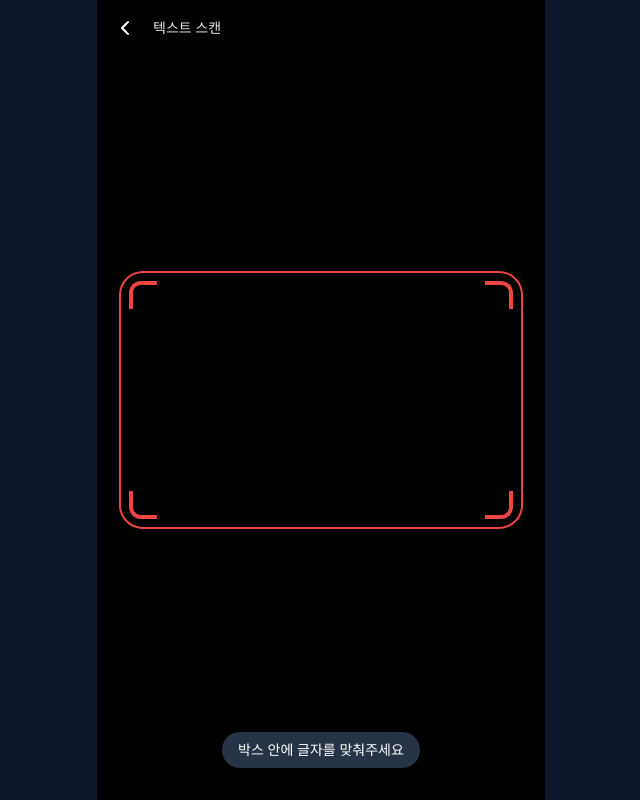
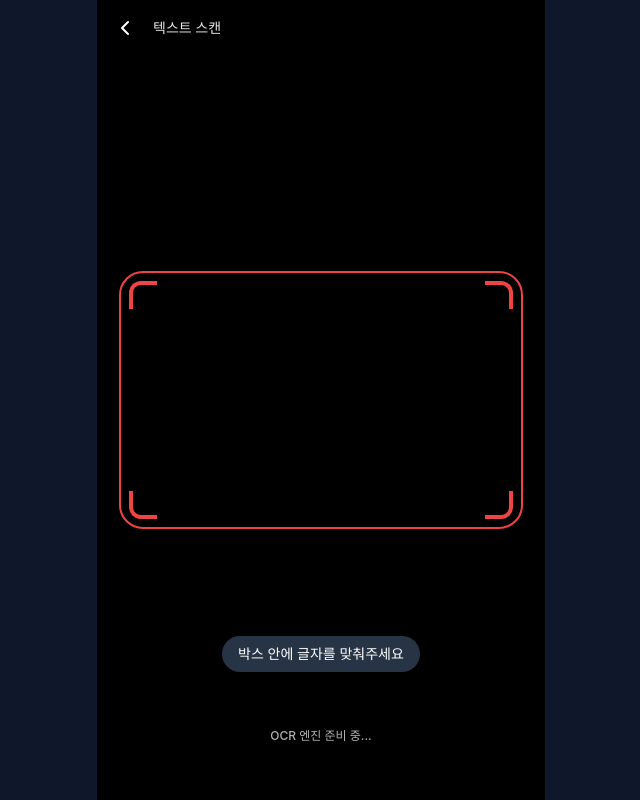
Before and after one commit to bung428/simple_read_text, a React (Vite) app: page / in a window 1280 px wide. Both pictures are taken after a click on the button "카메라 시작". Shown: the whole page, without its empty margins (319-959 px from the left). Built offline with nearby package versions, Linux system fonts and the light colour scheme; no server answers.

Commit message:
update flow

```diff
--- a/src/App.tsx
+++ b/src/App.tsx
@@ -14,7 +14,7 @@ export default function App() {
 
   const { start, stop } = useCamera(videoRef);
   // 스캐너(품질분석 + OCR worker)는 앱 생애주기 동안 한 번만 마운트
-  useScanner(videoRef, roiRef);
+  const { capture } = useScanner(videoRef, roiRef);
 
   // 카메라 스트림은 scanning ↔ result 사이에서 살아있어야 재스캔이 즉시 된다
   const cameraActive =
@@ -49,7 +49,12 @@ export default function App() {
   return (
     <div className="relative mx-auto h-full max-w-md overflow-hidden bg-black">
       {cameraActive ? (
-        <CameraView ref={roiRef} videoRef={videoRef} onClose={handleClose} />
+        <CameraView
+          ref={roiRef}
+          videoRef={videoRef}
+          onClose={handleClose}
+          onCapture={capture}
+        />
       ) : (
         <StartScreen onStart={handleStart} />
       )}
--- a/src/components/CameraView.tsx
+++ b/src/components/CameraView.tsx
@@ -6,22 +6,25 @@ import { FeedbackBanner } from "./FeedbackBanner";
 interface Props {
   videoRef: React.RefObject<HTMLVideoElement>;
   onClose: () => void;
+  onCapture: () => void;
 }
 
 /**
  * 풀스크린 카메라 프리뷰 + 신분증 스캔 앱 스타일의 중앙 ROI 프레임.
  * - 좌상단 앱바: 뒤로가기(카메라 끄기) 아이콘
- * - ROI 박스 테두리/모서리 색상: 안정권 초록 / 불안정 빨강
- * - 별도 게이지 UI 없음
+ * - ROI 테두리: 밝기·선명도 안정권이면 초록 / 불안정이면 빨강
+ * - 안정권(초록)일 때만 하단에 촬영 버튼 노출 (수동 촬영 후 OCR)
  */
 export const CameraView = forwardRef<HTMLDivElement, Props>(
-  ({ videoRef, onClose }, roiRef) => {
+  ({ videoRef, onClose, onCapture }, roiRef) => {
     const feedback = useAppStore((s) => s.feedback);
     const isProcessing = useAppStore((s) => s.isProcessing);
+    const ocrReady = useAppStore((s) => s.ocrReady);
 
     // 밝기·선명도 안정권이면 초록, 아니면 빨강
     const stable = feedback === "ready" || feedback === "found";
     const accent = stable ? "rgb(34 197 94)" : "rgb(239 68 68)";
+    const canCapture = stable && ocrReady && !isProcessing;
 
     return (
       <div className="relative h-full w-full overflow-hidden bg-black">
@@ -80,19 +83,34 @@ export const CameraView = forwardRef<HTMLDivElement, Props>(
                 style={{ borderColor: accent }}
               />
             ))}
-
-            {/* 인식 중 스캔 라인 */}
-            {isProcessing && (
-              <div className="absolute inset-x-3 top-0 h-1 overflow-hidden rounded-full">
-                <div className="h-full w-1/3 animate-[scan_1.1s_linear_infinite] bg-white/90" />
-              </div>
-            )}
           </div>
 
           {/* 박스 아래 안내 문구 */}
-          <div className="absolute inset-x-0 bottom-[calc(env(safe-area-inset-bottom)+2rem)] flex justify-center px-6">
+          <div className="absolute inset-x-0 bottom-[calc(env(safe-area-inset-bottom)+8rem)] flex justify-center px-6">
             <FeedbackBanner feedback={feedback} />
           </div>
+        </div>
+
+        {/* 하단 촬영 버튼 영역 */}
+        <div className="absolute inset-x-0 bottom-0 z-10 flex h-32 items-center justify-center bg-gradient-to-t from-black/70 to-transparent pb-[env(safe-area-inset-bottom)]">
+          {isProcessing ? (
+            <div className="flex flex-col items-center gap-2 text-white">
+              <span className="h-9 w-9 animate-spin rounded-full border-4 border-white/30 border-t-white" />
+              <span className="text-xs font-medium">인식 중...</span>
+            </div>
+          ) : canCapture ? (
+            <button
+              onClick={onCapture}
+              aria-label="촬영"
+              className="flex h-[72px] w-[72px] items-center justify-center rounded-full bg-white/20 ring-4 ring-white/70 active:scale-95"
+            >
+              <span className="h-14 w-14 rounded-full bg-white" />
+            </button>
+          ) : !ocrReady ? (
+            <span className="text-xs font-medium text-white/70">
+              OCR 엔진 준비 중...
+            </span>
+          ) : null}
         </div>
       </div>
     );
--- a/src/components/FeedbackBanner.tsx
+++ b/src/components/FeedbackBanner.tsx
@@ -5,9 +5,10 @@ const MESSAGES: Record<FeedbackKind, { text: string; tone: string }> = {
   "too-dark": { text: "너무 어두워요 · 밝은 곳에서 시도해주세요", tone: "bg-amber-600/90" },
   "too-bright": { text: "너무 밝아요 · 빛 반사를 피해주세요", tone: "bg-amber-600/90" },
   blur: { text: "초점을 맞춰주세요", tone: "bg-amber-600/90" },
-  ready: { text: "인식 중...", tone: "bg-sky-600/90" },
+  ready: { text: "준비됐어요 · 촬영 버튼을 눌러주세요", tone: "bg-emerald-600/90" },
   scanning: { text: "인식 중...", tone: "bg-sky-600/90" },
   found: { text: "텍스트를 읽었어요!", tone: "bg-emerald-600/90" },
+  fail: { text: "인식하지 못했어요 · 다시 촬영해주세요", tone: "bg-rose-600/90" },
 };
 
 export function FeedbackBanner({ feedback }: { feedback: FeedbackKind }) {
--- a/src/hooks/useScanner.ts
+++ b/src/hooks/useScanner.ts
@@ -1,21 +1,19 @@
-import { useEffect, useRef } from "react";
+import { useCallback, useEffect, useRef } from "react";
 import { useAppStore } from "../store";
 import { QualityAnalyzer } from "../utils/quality";
 import { parseResult } from "../utils/parser";
 import { mapRoiToVideo } from "../utils/roi";
-import {
-  CAPTURE_MIN_CHARS,
-  CAPTURE_MIN_CONFIDENCE,
-  OCR_LANG,
-} from "../config";
+import { CAPTURE_MIN_CHARS, OCR_LANG } from "../config";
 import type { FeedbackKind, OcrWorkerResponse, QualityResult } from "../types";
 
 // 품질 체크용 다운스케일 폭 (작게 -> 빠르고 저전력)
 const QUALITY_SAMPLE_W = 160;
 
 /**
- * 카메라 프레임을 주기적으로 샘플링하여 품질을 분석하고,
- * 좋은 프레임에서만 ROI를 잘라 OCR Worker로 보낸다.
+ * 카메라 프레임을 주기적으로 분석해 "촬영해도 좋은 상태"(밝기/선명도)를 판단한다.
+ * 실시간 OCR은 하지 않으며, 사용자가 촬영 버튼을 눌렀을 때만(capture) OCR을 수행한다.
+ *
+ * @returns capture - 현재 프레임의 ROI를 메모리로 캡처해 OCR을 실행하는 함수
  */
 export function useScanner(
   videoRef: React.RefObject<HTMLVideoElement | null>,
@@ -25,11 +23,13 @@ export function useScanner(
   const workerRef = useRef<Worker | null>(null);
   const qualityCanvasRef = useRef<HTMLCanvasElement | null>(null);
   const roiCanvasRef = useRef<HTMLCanvasElement | null>(null);
-  const lastOcrRef = useRef(0);
   const reqIdRef = useRef(0);
+  // 인식 실패 메시지를 잠깐 유지하기 위한 시각 (품질 루프가 즉시 덮어쓰지 않도록)
+  const failUntilRef = useRef(0);
+  // 실제 캡처 구현체를 담아 안정적인 콜백으로 노출
+  const captureImplRef = useRef<() => void>(() => {});
 
   useEffect(() => {
-    // 오프스크린 작업용 캔버스 준비
     qualityCanvasRef.current = document.createElement("canvas");
     roiCanvasRef.current = document.createElement("canvas");
 
@@ -59,21 +59,22 @@ export function useScanner(
           s.setProcessing(false);
           const { text, candidates } = parseResult(msg.text, msg.confidence);
           const meaningfulChars = (text.match(/[0-9A-Za-z가-힣]/g) ?? []).length;
-          // 충분히 신뢰할 만한 프레임이면 결과를 확정하고 결과화면으로 이동
-          if (
-            text &&
-            meaningfulChars >= CAPTURE_MIN_CHARS &&
-            msg.confidence >= CAPTURE_MIN_CONFIDENCE
-          ) {
+          // 사용자가 직접 촬영했으므로, 의미 있는 글자가 잡히면 바로 결과화면으로
+          if (text && meaningfulChars >= CAPTURE_MIN_CHARS) {
             s.setResult(text, candidates);
             s.setFeedback("found");
             s.setPhase("result");
+          } else {
+            // 인식 실패: 잠시 안내 후 다시 촬영 가능
+            failUntilRef.current = Date.now() + 1800;
+            s.setFeedback("fail");
           }
           break;
         }
         case "error":
           s.setProcessing(false);
-          // OCR 단건 실패는 치명적이지 않으므로 로그만
+          failUntilRef.current = Date.now() + 1800;
+          s.setFeedback("fail");
           console.warn("[OCR] error:", msg.message);
           break;
       }
@@ -81,7 +82,7 @@ export function useScanner(
 
     worker.postMessage({ type: "init", lang: OCR_LANG });
 
-    // --- 샘플링 루프 (setTimeout 재귀로 주기 동적 조정) ---
+    // --- 품질 분석 루프 (border 색상용. OCR은 절대 자동 실행하지 않음) ---
     let timer: number | undefined;
     let stopped = false;
 
@@ -90,34 +91,33 @@ export function useScanner(
       const s = useAppStore.getState();
       const interval = s.profile.sampleIntervalMs;
       try {
-        sampleFrame();
+        sampleQuality();
       } catch (err) {
         console.warn("[scanner] sample error", err);
       }
       timer = window.setTimeout(tick, interval);
     };
 
-    const sampleFrame = () => {
+    const sampleQuality = () => {
       const video = videoRef.current;
       const roiEl = roiRef.current;
       const s = useAppStore.getState();
       if (
         !video ||
         !roiEl ||
-        s.paused ||
         s.phase !== "scanning" ||
+        s.isProcessing ||
+        Date.now() < failUntilRef.current ||
         video.readyState < 2 ||
         video.videoWidth === 0
       ) {
         return;
       }
 
-      // 화면상의 ROI 박스 -> 원본 비디오 픽셀 좌표로 매핑
       const rect = mapRoiToVideo(video, roiEl);
       if (!rect) return;
       const { x: roiX, y: roiY, w: roiW, h: roiH } = rect;
 
-      // 1) 품질 분석용 다운스케일 (작게)
       const qCanvas = qualityCanvasRef.current!;
       const qW = QUALITY_SAMPLE_W;
       const qH = Math.max(1, Math.round(qW * (roiH / roiW)));
@@ -130,29 +130,33 @@ export function useScanner(
 
       const quality = analyzerRef.current.analyze(imgData.data, qW, qH);
       const feedback = decideFeedback(quality, s.profile.qualityThreshold);
+      s.setQuality(quality, feedback);
+    };
 
-      // found 상태는 유지(결과가 있으면), 그 외에는 품질 피드백 갱신
-      const hasResult = s.recognizedText.length > 0 || s.candidates.length > 0;
-      if (!(hasResult && feedback === "ready")) {
-        s.setQuality(quality, feedback);
-      } else {
-        s.setQuality(quality, s.feedback === "found" ? "found" : feedback);
+    // --- 촬영(수동 캡처) ---
+    const doCapture = () => {
+      const video = videoRef.current;
+      const roiEl = roiRef.current;
+      const s = useAppStore.getState();
+      if (
+        !video ||
+        !roiEl ||
+        !s.ocrReady ||
+        s.isProcessing ||
+        s.phase !== "scanning" ||
+        video.readyState < 2 ||
+        video.videoWidth === 0
+      ) {
+        return;
       }
 
-      // 2) OCR 실행 조건 판단
-      const cooldownPassed =
-        Date.now() - lastOcrRef.current > s.profile.ocrCooldownMs;
-      const shouldOcr =
-        s.ocrReady &&
-        !s.isProcessing &&
-        cooldownPassed &&
-        quality.qualityScore >= s.profile.qualityThreshold;
+      const rect = mapRoiToVideo(video, roiEl);
+      if (!rect) return;
+      const { x: roiX, y: roiY, w: roiW, h: roiH } = rect;
 
-      if (!shouldOcr) return;
-
-      // 3) ROI를 OCR 해상도로 잘라 ImageBitmap 생성
-      lastOcrRef.current = Date.now();
       s.setProcessing(true);
+      s.setFeedback("scanning");
+      failUntilRef.current = 0;
 
       const targetW = Math.min(s.profile.roiMaxWidth, roiW);
       const scale = targetW / roiW;
@@ -166,21 +170,15 @@ export function useScanner(
         s.setProcessing(false);
         return;
       }
-      rCtx.drawImage(
-        video,
-        roiX,
-        roiY,
-        roiW,
-        roiH,
-        0,
-        0,
-        targetW,
-        targetH
-      );
+      rCtx.drawImage(video, roiX, roiY, roiW, roiH, 0, 0, targetW, targetH);
 
       const id = ++reqIdRef.current;
       createImageBitmap(rCanvas)
         .then((bitmap) => {
+          // 비트맵으로 복사 완료 → 캔버스(촬영 이미지) 즉시 비워 메모리 회수
+          rCanvas.width = 0;
+          rCanvas.height = 0;
+          // 비트맵은 worker로 transfer되며, worker가 OCR 직후 close()로 해제한다
           worker.postMessage({ type: "recognize", id, bitmap }, [bitmap]);
         })
         .catch((err) => {
@@ -188,8 +186,8 @@ export function useScanner(
           useAppStore.getState().setProcessing(false);
         });
     };
+    captureImplRef.current = doCapture;
 
-    // 루프는 항상 돌며 내부에서 phase/paused 를 확인한다
     tick();
 
     return () => {
@@ -198,7 +196,6 @@ export function useScanner(
       worker.terminate();
       workerRef.current = null;
       analyzerRef.current.reset();
-      // 캔버스 메모리 해제
       [qualityCanvasRef.current, roiCanvasRef.current].forEach((c) => {
         if (c) {
           c.width = 0;
@@ -208,6 +205,12 @@ export function useScanner(
     };
     // eslint-disable-next-line react-hooks/exhaustive-deps
   }, []);
+
+  const capture = useCallback(() => {
+    captureImplRef.current();
+  }, []);
+
+  return { capture };
 }
 
 function decideFeedback(
--- a/src/types.ts
+++ b/src/types.ts
@@ -15,7 +15,8 @@ export type FeedbackKind =
   | "blur"
   | "ready"
   | "scanning"
-  | "found";
+  | "found"
+  | "fail";
 
 // OCR 후보 결과 (빠른 복사용으로 자동 감지된 항목)
 export interface OcrCandidate {
```
Also changed, not shown: src/config.ts (+1 -6 lines).
